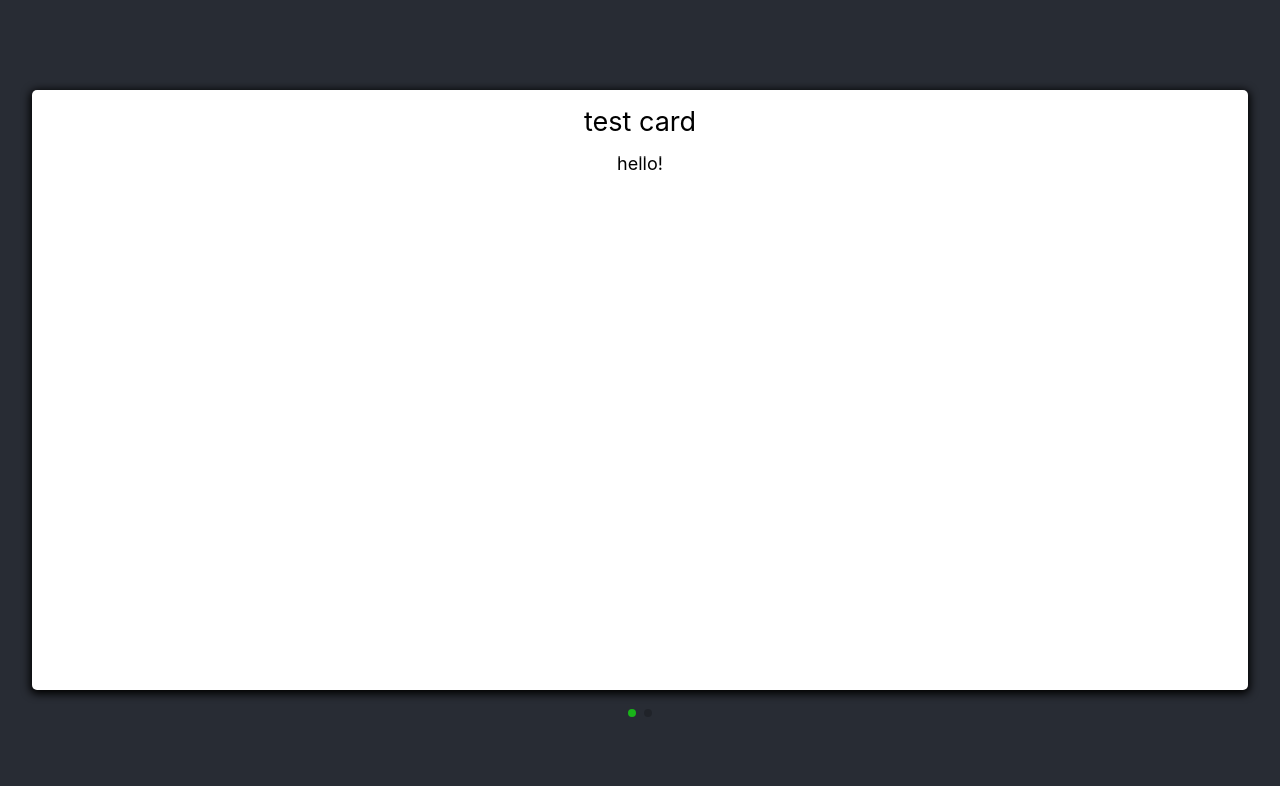
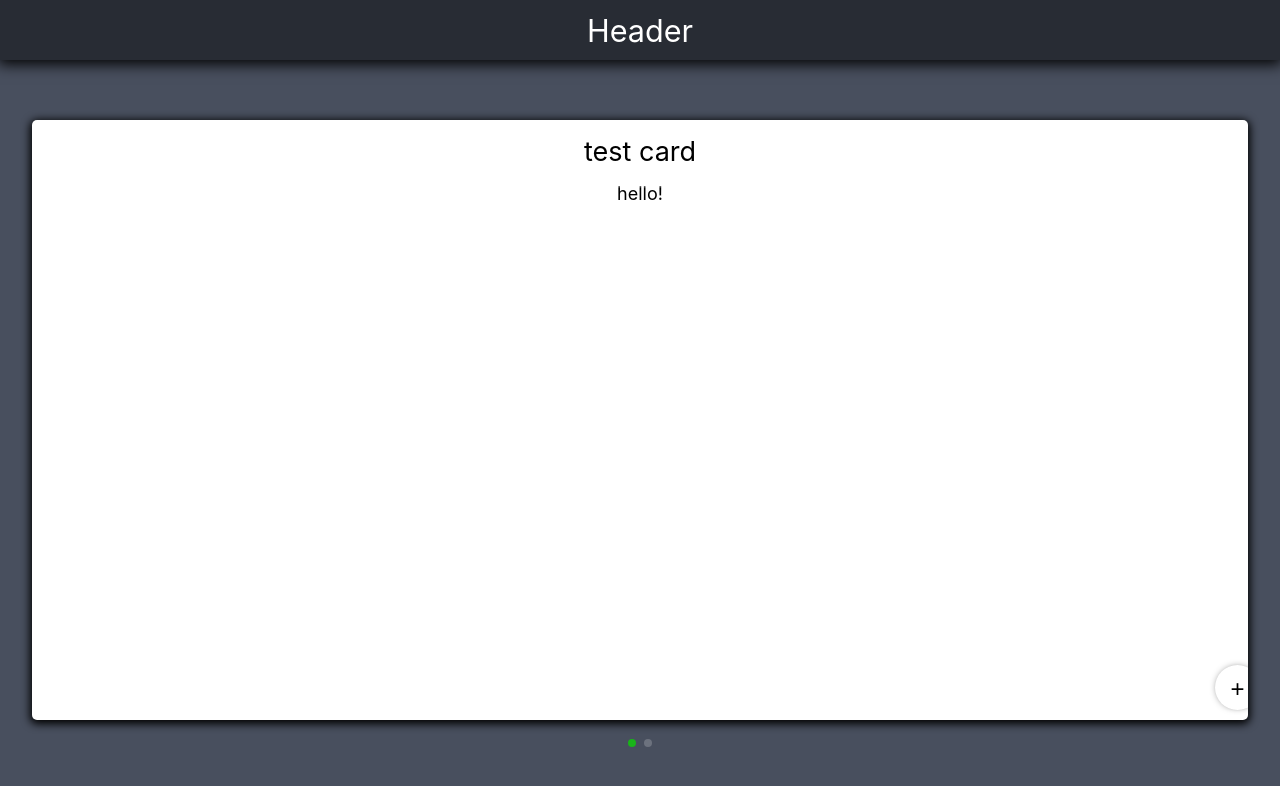
Before and after one commit to jackson-callaghan-school/325-budget-app, a React (Create React App) app in the folder budget-app/: page / in a window 1280 px wide. Shown: the top 786 px of the page. Built offline with nearby package versions, Linux system fonts and the light colour scheme.

Commit message:
added buttons and a header

```diff
--- a/budget-app/src/App.css
+++ b/budget-app/src/App.css
@@ -12,21 +12,62 @@ html, body {
 }
 
 .container {
+  flex-grow: 1;
   display: flex;
-  height: 100%;
+  /* height: 100%; */
+  background-color: #484f5e;
+}
+
+.header-container {
+  z-index: 1;
+  display: flex;
+  height: 60px;
+  width: 100%;
   background-color: #282c34;
+  box-shadow: black 0 2px 14px 2px;
+  align-items: center;
+  justify-content: space-between;
+}
+
+.header-title {
+  color: white;
+  font-size: 1.7rem;
 }
 
 .swiper-container {
   margin: auto;
 }
 
-/* .swiper-pagination-bullet:not(.swiper-pagination-bullet-active) {
+.swiper-pagination-bullet:not(.swiper-pagination-bullet-active) {
   background: #fff;
   opacity: .2;
-} */
+}
+
+.fab {
+  z-index: 1;
+  position: fixed;
+  width: 45px;
+  height: 45px;
+  line-height: 45px;
+  font-size: 24px;
+  border-radius: 50%;
+  align-content: center;
+  background-color: white;
+  border: none;
+  box-shadow: black 0 0 8px -4px;
+  text-decoration: none;
+  color: black;
+  cursor: pointer;
+}
+
+.pos-bottom-right {
+  bottom: 20px;
+  right: 20px;
+}
 
 .App {
+  display: flex;
+  flex-direction: column;
   height: 100%;
   text-align: center;
 }
--- a/budget-app/src/App.js
+++ b/budget-app/src/App.js
@@ -1,3 +1,4 @@
+import React from 'react';
 import { Card } from './components/card/Card';
 import 'swiper/swiper-bundle.min.css'
 import './App.css';
@@ -9,6 +10,11 @@ function App() {
 
   return (
     <div className="App">
+      <div className='header-container'>
+        <div />
+        <div className='header-title'>Header</div>
+        <div />
+      </div>
       <div className='container'>
         <Swiper
           spaceBetween={50}
@@ -21,6 +27,7 @@ function App() {
           <SwiperSlide>
             <Card title='test card'>
               <div className="center">hello!</div>
+              <button className='fab pos-bottom-right' onClick={() => { console.log('fab pressed') }}>+</button>
             </Card>
           </SwiperSlide>
           <SwiperSlide>
```
